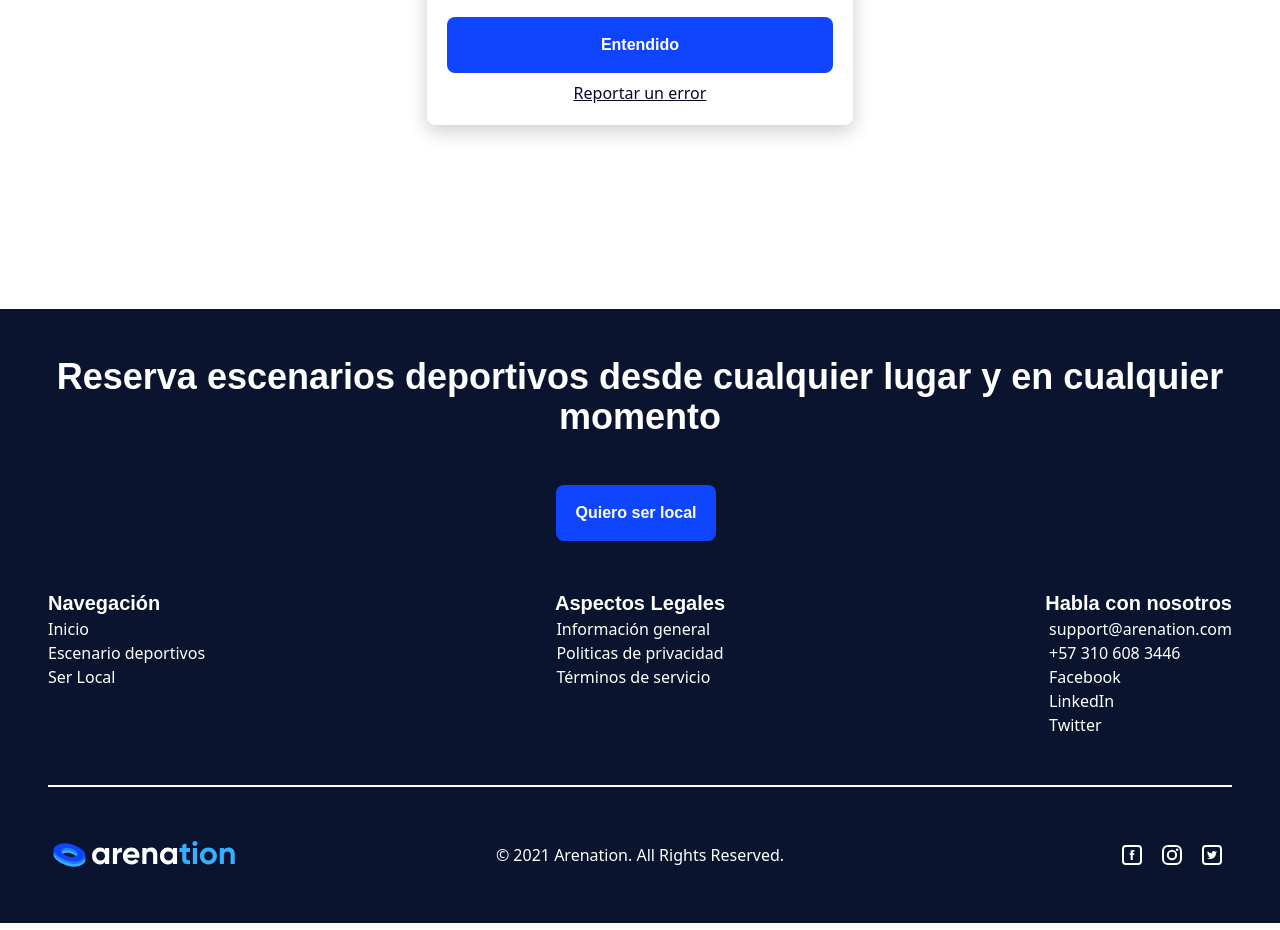
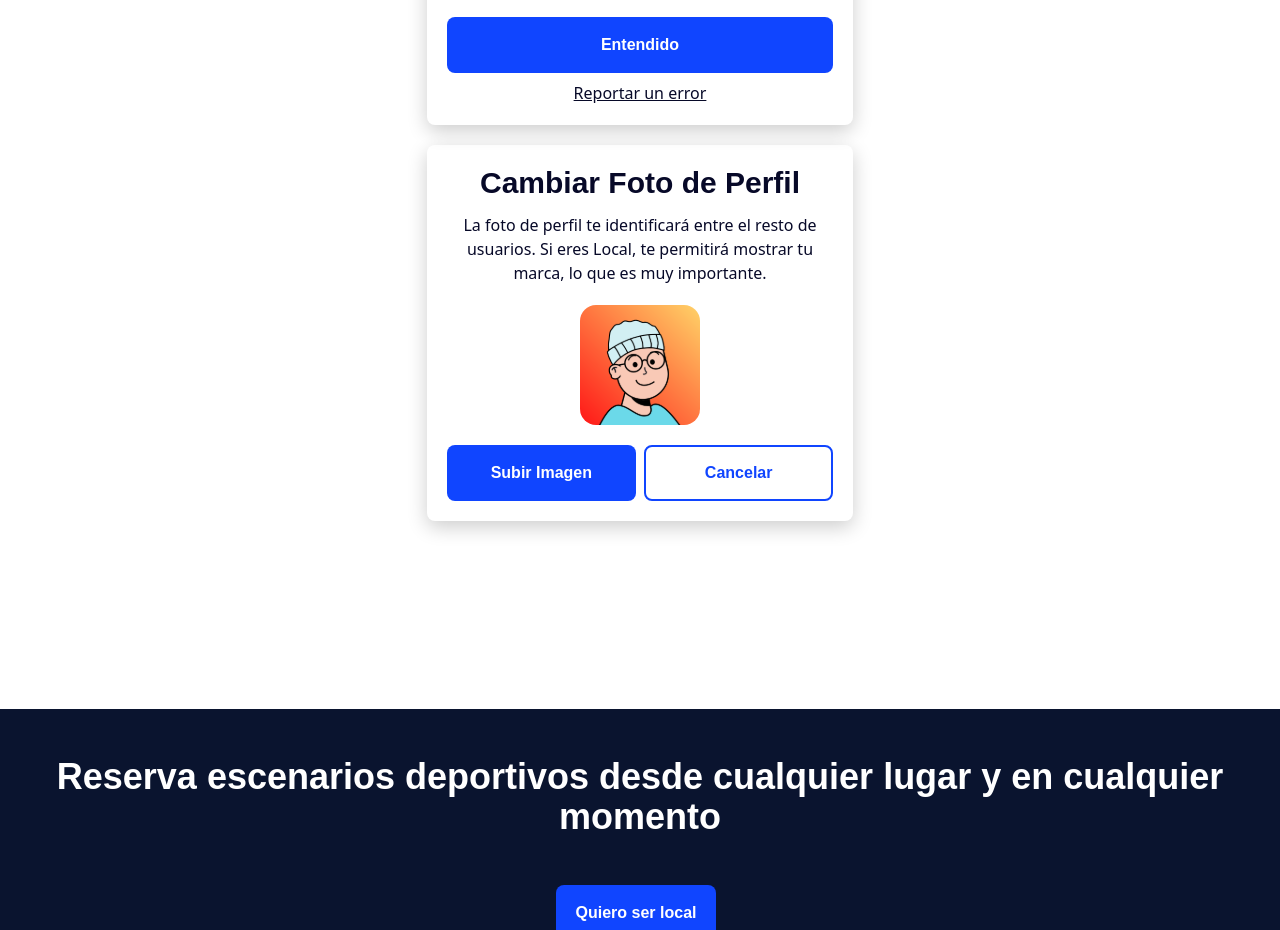
Before and after one commit to ProyectW/arenation, a React (Create React App) app: page /arenas/favorites in a window 1280 px wide. Shown: the part 2380-3310 px from the top of the page. Built offline with nearby package versions, Linux system fonts and the light colour scheme.

Commit message:
overlay profile photo hecho revisar el modo de selccionar los archivos (falta)

```diff
--- a/src/components/Controls/Buttons.js
+++ b/src/components/Controls/Buttons.js
@@ -30,6 +30,7 @@ export default function Button(props) {
     return (
       <button
         id={props.id}
+        type={props.tipo}
         className={`bg-primary-500 text-white font-semibold px-5 py-4 rounded-lg ${props.className}`}
         onClick={props.handleClick}
       >
--- /dev/null
+++ b/src/components/OverlayProfilePhoto.js
@@ -0,0 +1,32 @@
+import { ReactComponent as ImgAvatar } from "../../src/assets/img/imgAvatar.svg";
+import Button from "./Controls/Buttons";
+
+export default function OverlayPhoto() {
+  return (
+    <div className="flex flex-col items-center ">
+      <div className="my-3 md:w-1/3 flex flex-col items-center text-secondary-dark shadow-DropDown rounded-lg p-5 text-center">
+        <h2>Cambiar Foto de Perfil</h2>
+        <label className="mt-3 mb-5">
+          La foto de perfil te identificará entre el resto de usuarios. Si eres
+          Local, te permitirá mostrar tu marca, lo que es muy importante.
+        </label>
+        <ImgAvatar />
+        <div className="mt-5 flex flex-row w-full gap-2">
+          <Button
+            tipo="file"
+            type="normalWith"
+            text="Subir Imagen"
+            className="w-full"
+          />
+          <Button
+            type="outlineWith"
+            color="blue"
+            textColor="primary-500"
+            text="Cancelar"
+            className="w-full"
+          />
+        </div>
+      </div>
+    </div>
+  );
+}
--- a/src/pages/ArenaFavorite.js
+++ b/src/pages/ArenaFavorite.js
@@ -3,6 +3,7 @@ import SearchResultsHeader from "../components/Controls/SearchResultsHeader";
 import Favorite from "../components/Favorite";
 import AlertDone from "../components/AlertsPayments";
 import {AlertWrong} from "../components/AlertsPayments";
+import OverlayPhoto from "../components/OverlayProfilePhoto";
 
 export default class Notifications extends React.Component {
   render() {
@@ -24,6 +25,7 @@ export default class Notifications extends React.Component {
         <Favorite arenas={arenas} />
         <AlertDone/>
         <AlertWrong/>
+        <OverlayPhoto/>
       </div>
     );
   }
```
Also changed, not shown: src/assets/img/imgAvatar.svg (added).
